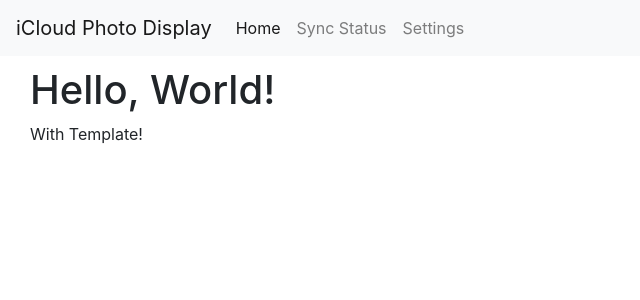
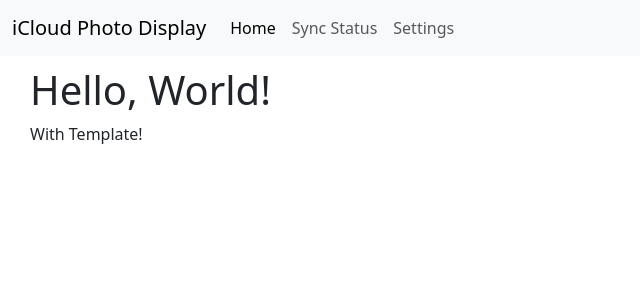
Before and after one commit to Tomcuzz/icloud-photo-display, a Flask app: page / in a window 1280 px wide. Shown: the top 300 px of the page, without its empty margins (0-640 px from the left). Run offline with Flask 3, Linux system fonts and the light colour scheme; some libraries are stand-ins or nearby versions.

Commit message:
Change to latest bootstrap

```diff
--- a/src/templates/base.html
+++ b/src/templates/base.html
@@ -4,26 +4,28 @@
     <title>{% block title %}{% endblock %}</title>
     <meta charset="utf-8">
     <meta name="viewport" content="width=device-width, initial-scale=1, shrink-to-fit=no">
-    <link rel="stylesheet" href="https://stackpath.bootstrapcdn.com/bootstrap/4.3.1/css/bootstrap.min.css" integrity="sha384-ggOyR0iXCbMQv3Xipma34MD+dH/1fQ784/j6cY/iJTQUOhcWr7x9JvoRxT2MZw1T" crossorigin="anonymous">
+    <link href="https://cdn.jsdelivr.net/npm/bootstrap@5.3.1/dist/css/bootstrap.min.css" rel="stylesheet" integrity="sha384-4bw+/aepP/YC94hEpVNVgiZdgIC5+VKNBQNGCHeKRQN+PtmoHDEXuppvnDJzQIu9" crossorigin="anonymous">
   </head>
   <body>
-    <nav class="navbar navbar-expand-lg navbar-light bg-light">
+    <nav class="navbar navbar-expand-lg bg-body-tertiary">
+      <div class="container-fluid">
         <a class="navbar-brand" href="/">iCloud Photo Display</a>
-      <button class="navbar-toggler" type="button" data-toggle="collapse" data-target="#navbarNav" aria-controls="navbarNav" aria-expanded="false" aria-label="Toggle navigation">
+        <button class="navbar-toggler" type="button" data-bs-toggle="collapse" data-bs-target="#navbarSupportedContent" aria-controls="navbarSupportedContent" aria-expanded="false" aria-label="Toggle navigation">
           <span class="navbar-toggler-icon"></span>
         </button>
-      <div class="collapse navbar-collapse" id="navbarNav">
-        <ul class="navbar-nav">
-          <li class="nav-item {% block home_link_active %}{% endblock %}">
-            <a class="nav-link" href="/">Home</a>
+        <div class="collapse navbar-collapse" id="navbarSupportedContent">
+          <ul class="navbar-nav me-auto mb-2 mb-lg-0">
+            <li class="nav-item">
+              <a class="nav-link {% block home_link_active %}{% endblock %}" href="/">Home</a>
             </li>
-          <li class="nav-item {% block sync_status_link_active %}{% endblock %}">
-            <a class="nav-link" href="/sync-status">Sync Status</a>
+            <li class="nav-item">
+              <a class="nav-link {% block sync_status_link_active %}{% endblock %}" href="/sync-status">Sync Status</a>
             </li>
-          <li class="nav-item {% block settings_link_active %}{% endblock %}">
-            <a class="nav-link" href="/settings">Settings</a>
+            <li class="nav-item">
+              <a class="nav-link {% block settings_link_active %}{% endblock %}" href="/settings">Settings</a>
             </li>
           </ul>
+        </div>
       </div>
     </nav>
     <div class="container-fluid" style="padding: 10px 30px;">
@@ -32,6 +34,6 @@
     {% block footer %}{% endblock %}
     <script src="https://code.jquery.com/jquery-3.3.1.slim.min.js" integrity="sha384-q8i/X+965DzO0rT7abK41JStQIAqVgRVzpbzo5smXKp4YfRvH+8abtTE1Pi6jizo" crossorigin="anonymous"></script>
     <script src="https://cdnjs.cloudflare.com/ajax/libs/popper.js/1.14.7/umd/popper.min.js" integrity="sha384-UO2eT0CpHqdSJQ6hJty5KVphtPhzWj9WO1clHTMGa3JDZwrnQq4sF86dIHNDz0W1" crossorigin="anonymous"></script>
-    <script src="https://stackpath.bootstrapcdn.com/bootstrap/4.3.1/js/bootstrap.min.js" integrity="sha384-JjSmVgyd0p3pXB1rRibZUAYoIIy6OrQ6VrjIEaFf/nJGzIxFDsf4x0xIM+B07jRM" crossorigin="anonymous"></script>
+    <script src="https://cdn.jsdelivr.net/npm/bootstrap@5.3.1/dist/js/bootstrap.bundle.min.js" integrity="sha384-HwwvtgBNo3bZJJLYd8oVXjrBZt8cqVSpeBNS5n7C8IVInixGAoxmnlMuBnhbgrkm" crossorigin="anonymous"></script>
   </body>
 </html>
```
Lines whose indentation alone changed are shown as unchanged.
